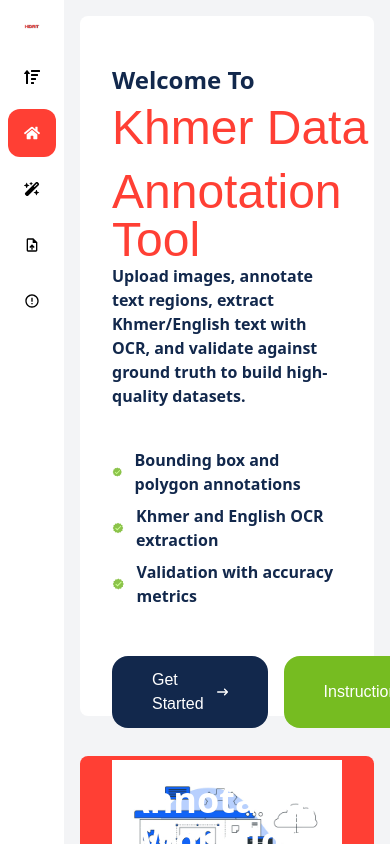
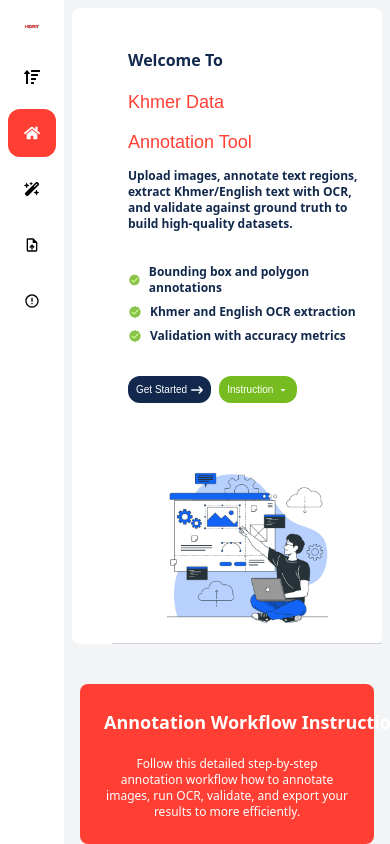
Before and after one commit to Sievlinh/Khmer-Annotation-Tool-Frontend, a React (Vite) app: page / in a window 390 px wide. Built offline with nearby package versions, Linux system fonts and the light colour scheme; a web font is replaced by a local one.

Commit message:
Updated responsive

```diff
--- a/src/pages/Home.jsx
+++ b/src/pages/Home.jsx
@@ -7,42 +7,11 @@ import {
   FaUpload,
   FaDrawPolygon,
   FaSearch,
-  FaCheck,
   FaFileExport,
   FaChartLine,
   FaClipboardList,
 } from "react-icons/fa";
-import { TbTextScan2 } from "react-icons/tb";
 
-const workflowSteps = [
-  {
-    title: "OCR gibberish",
-    description:
-      "Maybe the wrong language is set, or the OCR can’t read the text clearly.",
-    icon: <TbTextScan2 className="text-white-500" />,
-    color: "bg-orange-500",
-  },
-  {
-    title: "Polygon won’t finish",
-    description:
-      "You didn’t complete the polygon properly,double-click to close.",
-    icon: <FaDrawPolygon className="text-white-500" />,
-    color: "bg-blue-500",
-  },
-  {
-    title: "Overlaps causing duplicates",
-    description: "Multiple overlapping regions on the same text line.",
-    icon: <FaSearch className="text-white-500" />,
-    color: "bg-green-500",
-  },
-  {
-    title: "Low accuracy",
-    description:
-      "The annotation box is too big/loose, or the text is rotated/curved.",
-    icon: <FaCheck className="text-white-500" />,
-    color: "bg-yellow-500",
-  },
-];
 const dataItems = [
   {
     number: "01",
@@ -63,37 +32,16 @@ const dataItems = [
     color: "bg-red-300",
     icon: <FaUpload style={{ color: "#202381" }} />, // soft red
   },
-    {
-    number: "04",
-    title: <span className="text-gray-600">Validate</span>,
-    description: (
-      <>
-        Compare OCR output with the actual text (ground truth) you enter.
-        <p>
-          <span className="font-bold text-gray-600">Tip : </span>
-          <span>
-            {" "}
-            Checks the quality and correct OCR mistakes immediately to
-            improve dataset reliability.
-          </span>
-        </p>
-      </>
-    ),
-    color: "bg-red-400",
-    icon: <FaSearch style={{ color: "#202381" }} />,
-  },
 
   {
     number: "02",
-    title: <span className="text-gray-600">Annotation</span>,
+    title: <span className="text-gray-600 ">Annotation</span>,
     description: (
       <>
         Select the type of annotation you need:
         <ul className="list-disc ml-5 mt-2">
           <li>Bounding Box: A rectangular shape to mark the text area.</li>
-          <li>
-            Polygon: Custom shape that follows the outline of the text.
-          </li>
+          <li>Polygon: Custom shape that follows the outline of the text.</li>
         </ul>
         <p>
           <span className="font-bold text-gray-600">Tip : </span>
@@ -105,28 +53,7 @@ const dataItems = [
       </>
     ),
     color: "bg-red-400",
-    icon: <FaDrawPolygon style={{ color:"#202381" }} />,
-  },
-
-    {
-    number: "05",
-    title: <span className="text-gray-500">Edit Result</span>,
-    description: (
-      <>
-        <span className="text-gray-500">Click</span> on JSON edit button to
-        modify the OCR results or annotations.
-        <span className="text-gray-600">Then,</span> apply changes.
-        <p>
-          <span className="font-bold text-gray-600">Tip : </span>
-          <span>
-            {" "}
-            If something is incorrect you can fix it before exporting.
-          </span>
-        </p>
-      </>
-    ),
-    color: "bg-red-300",
-    icon: <FaClipboardList style={{ color: "#202381" }} />,
+    icon: <FaDrawPolygon style={{ color: "#202381" }} />,
   },
 
   {
@@ -147,6 +74,45 @@ const dataItems = [
     color: "bg-red-300",
     icon: <FaChartLine style={{ color: "#202381" }} />,
   },
+  {
+    number: "04",
+    title: <span className="text-gray-600">Validate</span>,
+    description: (
+      <>
+        Compare OCR output with the actual text (ground truth) you enter.
+        <p>
+          <span className="font-bold text-gray-600">Tip : </span>
+          <span>
+            {" "}
+            Checks the quality and correct OCR mistakes immediately to improve
+            dataset reliability.
+          </span>
+        </p>
+      </>
+    ),
+    color: "bg-red-400",
+    icon: <FaSearch style={{ color: "#202381" }} />,
+  },
+  {
+    number: "05",
+    title: <span className="text-gray-500">Edit Result</span>,
+    description: (
+      <>
+        <span className=" text-blue-900">Click</span> on JSON edit button to
+        modify the OCR results or annotations.
+        <span className=" text-blue-900">Then,</span> Apply changes.
+        <p>
+          <span className="font-bold text-gray-600">Tip : </span>
+          <span>
+            {" "}
+            If something is incorrect you can fix it before exporting.
+          </span>
+        </p>
+      </>
+    ),
+    color: "bg-red-300",
+    icon: <FaClipboardList style={{ color: "#202381" }} />,
+  },
 
   {
     number: "06",
@@ -156,10 +122,7 @@ const dataItems = [
         Export your annotated data in standard formats JSON/YOLO.
         <p>
           <span className="font-bold text-gray-600">Tip:</span>
-          <span>
-            {" "}
-            Store your JSON files in safe storage.
-          </span>
+          <span> Store your JSON files in safe storage.</span>
         </p>
       </>
     ),
@@ -171,125 +134,126 @@ const dataItems = [
 export const Home = () => {
   return (
     <div className="home-container">
-      {/* Welcome Banner */}
-      {/* <div className="flex justify-between items-center h-55 bg-blue-100 p-6 m-4 rounded-lg mt-8 mb-4">
-        <div>
-          <h1 className="text-4xl font-bold text-blue-500">
-            WELCOME TO HOME PAGE
-          </h1>
-          <p className="text-blue-500 text-sm">
-            Get started to annotate your Khmer text data with utmost precision.
-          </p>
-        </div>
-        <div className="items-center ">
-          <img
-            src={Nav2}
-            alt="Home"
-            className="rounded-md max-h-90 object-contain items-center"
-          />
-        </div>
-      </div> */}
-      <div className="bg-white m-4 pt-12 h-175 rounded-lg">
-        <h2 className="text-2xl font-bold ml-8 text-[#12284c] mb-2 text-start ">
+      <div className="bg-white m-2  pl-10 sm:pt-12 pt-10 h-auto lg:h-175 rounded-lg ">
+        <h2 className="text-base sm:text-xl md:text-2xl font-bold ml-4 sm:ml-8 text-[#12284c] mb-4 text-start">
           Welcome To
         </h2>
-        <h2 className="text-5xl font-cadt ml-8 text-[#ff3f34] mb-4 text-start" >Khmer Data</h2>
-        <h2 className="text-5xl font-cadt ml-8 text-[#ff3f34] text-start" >Annotation Tool</h2>
+        <h2 className="text-lg sm:text-3xl md:text-5xl font-cadt ml-4 sm:ml-8 text-[#ff3f34] mb-3 text-start ">
+          Khmer Data
+        </h2>
+        <h2 className ="text-lg sm:text-3xl md:text-5xl font-cadt ml-4 sm:ml-8 text-[#ff3f34] mb-3 lg:mb-0 text-start ">
+          Annotation Tool
+        </h2>
+
         {/* Tool Section */}
-        <section className="grid grid-cols-1 lg:grid-cols-2 gap-8 items-center px-8">
+        <section className="grid grid-cols-1 lg:grid-cols-2 gap-6 items-center px-4 sm:px-8">
           {/* Left Content */}
           <div>
-            <p className="text-[#12284c] font-semibold max-w-2xl mb-">
+            <p className="text-[#12284c] font-semibold max-w-2xl text-xs lg:text-lg pt-0  md:text-base">
               Upload images, annotate text regions, extract Khmer/English text
               with OCR, and validate against ground truth to build high-quality
               datasets.
             </p>
 
-            <ul className="text-[#12284c] font-bold mt-10 space-y-2">
+            <ul className="text-[#12284c] font-bold mt-8 space-y-2 text-xs md:text-base">
               <li className="flex items-center">
-                <FcApproval className="mr-3" /> Bounding box and polygon
-                annotations
+                <FcApproval className="mr-2 sm:mr-3 text-sm  " />
+                Bounding box and polygon annotations
               </li>
               <li className="flex items-center">
-                <FcApproval className="mr-3" /> Khmer and English OCR extraction
+                <FcApproval className="mr-2 sm:mr-3 text-sm " />
+                Khmer and English OCR extraction
               </li>
               <li className="flex items-center">
-                <FcApproval className="mr-3" /> Validation with accuracy metrics
+                <FcApproval className="mr-2 sm:mr-3 text-sm  " />
+                Validation with accuracy metrics
               </li>
             </ul>
-            <div className="flex gap-4 mt-12">
-              {/* Upload Button */}
+
+            {/* Buttons */}
+            <div className="flex gap-2 sm:gap-3 md:gap-4 mt-8 sm:mt-10 flex-nowrap">
               <a
                 href="/annotate"
-                className="bg-[#12284c] text-white px-10 py-3 rounded-2xl flex items-center gap-2 font-cadt"
+                className="bg-[#12284c] text-white px-2 sm:px-3 md:px-5 py-1.5 sm:py-2 md:py-3 rounded-xl flex items-center gap-1 sm:gap-2 font-cadt text-[10px] sm:text-xs md:text-sm lg:text-base whitespace-nowrap"
               >
-                {" "}
-                Get Started <FaArrowRightLong />{" "}
+                Get Started{" "}
+                <FaArrowRightLong className="text-[12px] sm:text-sm md:text-base" />
               </a>
 
-              {/* Scroll Button */}
               <a
                 href="#instructions"
-                className="bg-[#76bc21] text-white px-10 py-3 rounded-2xl flex items-center gap-2 font-cadt"
+                className="bg-[#76bc21] text-white px-2 sm:px-3 md:px-6 py-1.5 sm:py-2 md:py-3 rounded-xl flex items-center gap-1 sm:gap-2 font-cadt text-[10px] sm:text-xs md:text-sm lg:text-base whitespace-nowrap"
               >
-                {" "}
-                Instruction <MdOutlineArrowDropDown />{" "}
+                Instruction{" "}
+                <MdOutlineArrowDropDown className="text-[12px] sm:text-sm md:text-base" />
               </a>
             </div>
           </div>
+
           {/* Right Image Panel */}
-          <div className="flex justify-end items-center">
+          <div className="flex justify-center lg:justify-end items-center mt-6 lg:mt-0">
             <div className="bg-white">
               <img
                 src={homepage}
                 alt="Annotated Document"
-                className="rounded-md max-h-100 object-contain"
+                className="rounded-md max-h-48 sm:max-h-64 md:max-h-96 lg:max-h-100 object-contain"
               />
             </div>
           </div>
         </section>
+
         <hr className="border-t border-gray-300 w-full" />
       </div>
+
       {/* Instructions Section */}
       <section
         id="instructions"
-        className="font-bold mt-10 text-white h-35  bg-[#ff3f34] p-6 m-4 rounded-lg mb-4 items-center text-4xl text-center "
+        className="mt-10 text-white bg-[#ff3f34] p-6 m-4 rounded-lg mb-4 items-center text-center"
       >
-        Annotation Workflow Instructions
-      <div className="text-white   text-center mb-2 text-sm mt-5">
+        <h2 className="text-lg font-bold sm:text-2xl md:text-4xl whitespace-nowrap">
+          Annotation Workflow Instruction
+        </h2>
+        <div className="text-white text-xs sm:text-sm md:text-base text-center mt-5 max-w-5xl mx-auto">
           Follow this detailed step-by-step annotation workflow how to annotate
-        images, run OCR, validate, and export your results to more efficiently.
+          images, run OCR, validate, and export your results to more
+          efficiently.
         </div>
-
       </section>
 
       <div className="grid grid-cols-1 md:grid-cols-2 gap-7 rounded-lg p-6 mt-1 mb-2">
         {dataItems.map((item, index) => (
           <div
             key={index}
-      className="flex bg-white shadow-md rounded-lg p-5 hover:shadow-lg transition duration-300 h-full"
+            className="flex flex-col sm:flex-row bg-white shadow-md rounded-lg p-5 hover:shadow-lg transition duration-300 h-full"
           >
-      {/* Left Side - Number */}
-      <div className="flex items-center justify-start ">
+            {/* Number (top on mobile, left on desktop) */}
+            <div className="flex items-center justify-center mb-3 sm:mb-0 sm:mr-4">
               <div className="flex items-center justify-center text-center w-12 h-12 text-white text-2xl font-bold rounded-full bg-[#FF6467]">
                 {item.number}
               </div>
             </div>
 
-      {/* Middle - Text */}
-      <div className="flex-1 px-6 flex flex-col items-start justify-start">
-        <h3 className={`font-bold ${item.color.replace("bg", "text")}`}>
+            {/* Content */}
+            <div className="flex-1 flex flex-col items-start justify-start">
+              <h3
+                className={`font-bold ${item.color.replace(
+                  "bg",
+                  "text"
+                )} text-center sm:text-left w-full`}
+              >
                 {item.title}
               </h3>
-        <p className="text-gray-600 text-sm max-w-md mt-1">
+              <div className="text-gray-600 text-sm max-w-md mt-1">
                 {item.description}
-        </p>
+              </div>
             </div>
 
-      {/* Right Side - Icon/Button */}
-      <div className="flex items-center justify-end">
-        <div className="flex items-center justify-center  w-12 h-12 rounded-full bg-white border-4 border-gray-100 shadow-sm">
-          <span className={`text-2xl ${item.color.replace("bg", "text")}`}>
+            {/* Icon (hidden on mobile, visible on md+) */}
+            <div className="hidden md:flex items-center justify-end ml-4">
+              <div className="flex items-center justify-center w-12 h-12 rounded-full bg-white border-4 border-gray-100 shadow-sm">
+                <span
+                  className={`text-2xl ${item.color.replace("bg", "text")}`}
+                >
                   {item.icon}
                 </span>
               </div>
@@ -298,44 +262,6 @@ export const Home = () => {
         ))}
       </div>
 
-
-
-        {/* Troubleshooting section */}
-
-    {/* <div className=" bg-white shadow-md p-6 m-4 rounded-lg mt-8 mb-4">
-        <h2 className="font-bold text-2xl text-[#202381] text-center mb-8">
-          Troubleshooting
-        </h2>
-
-        <div className="flex flex-row justify-between items-start space-x-6">
-          {workflowSteps.map((step, index) => (
-            <div
-              key={index}
-              className="flex flex-col items-center text-center w-1/4"
-            >
-              {/* Dot with icon */}
-              {/* <span
-                className={`flex items-center justify-center w-12 h-12 rounded-full shadow-md text-white mb-4
-            ${
-              index % 2 === 0
-                ? "bg-[#202381]"
-                : index % 2 === 1
-                ? "bg-[#202382]"
-                : "bg-red-300"
-            }
-          `}
-              >
-                {step.icon}
-              </span>
-              {/* Title */}
-              {/* <h3 className="text-lg  f text-gray-500">{step.title}</h3>
-              {/* Description */}
-              {/* <p className="text-gray-500 text-sm mt-2">{step.description}</p>
-            </div>
-          ))}
-        </div>
-      </div> */}
-
       <Footer />
     </div>
   );
```
Lines whose indentation alone changed are shown as unchanged.
